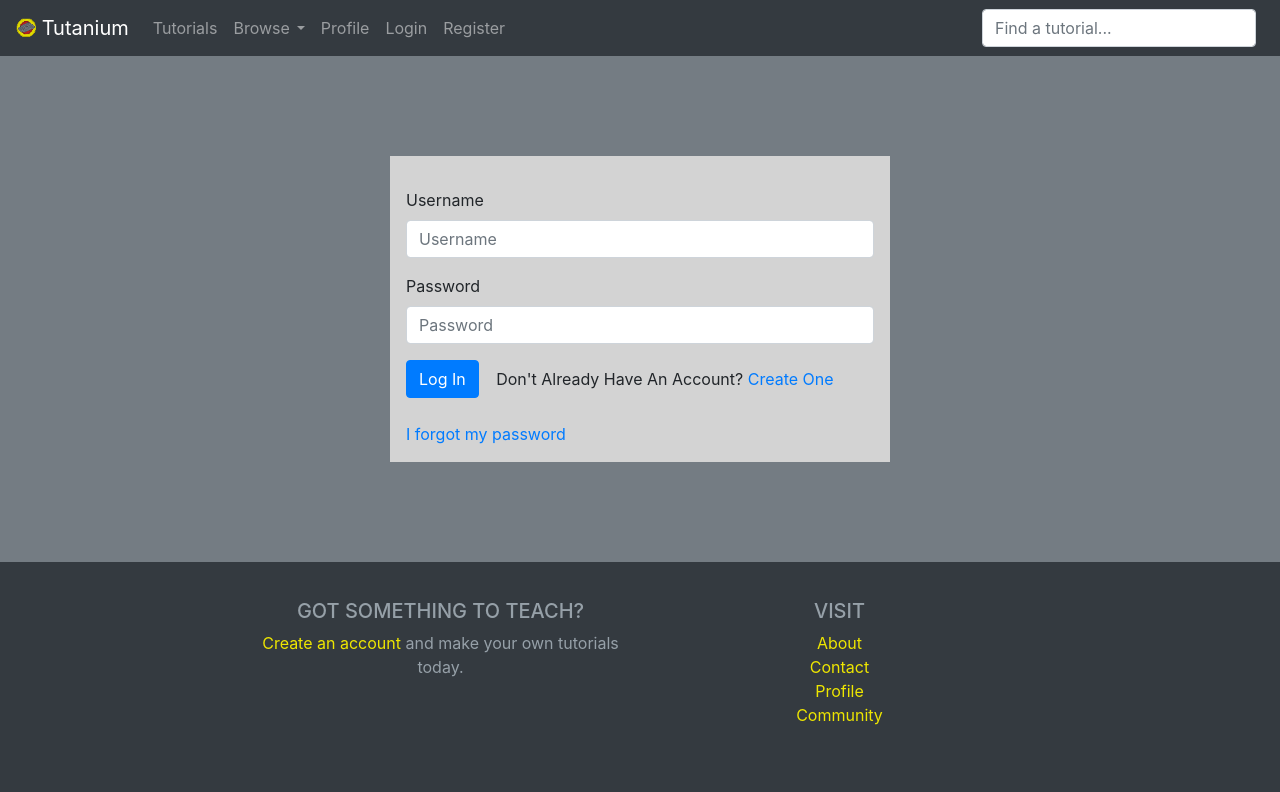
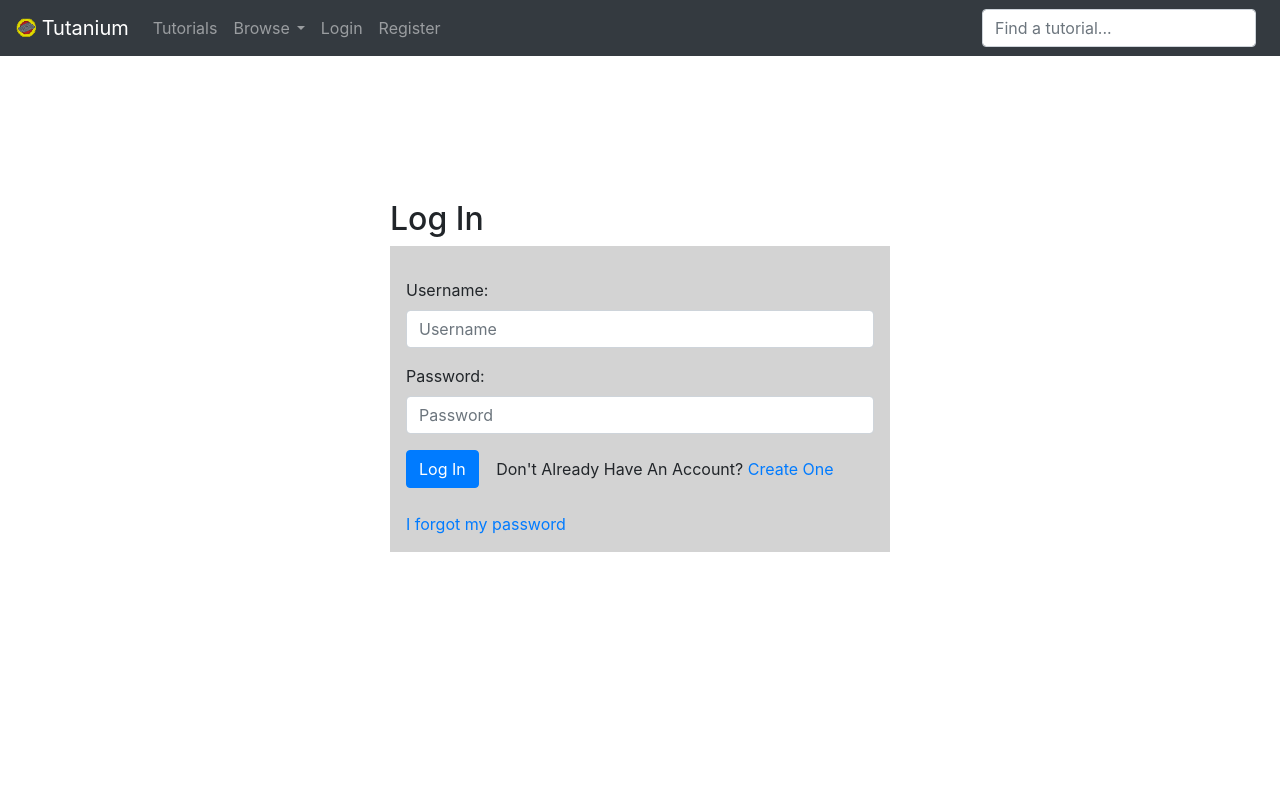
Before and after one commit to NTayloe/Tutanium, a PHP site: page /user_accounts/login.php in a window 1280 px wide. Shown: the top 792 px of the page. Run offline with PHP 8.4, Linux system fonts and the light colour scheme.

Commit message:
Merged PR 17: user account changes
Adds login changes to the header as well as to the profile page

```diff
--- a/css/user_accounts/login.css
+++ b/css/user_accounts/login.css
@@ -22,3 +22,9 @@
 #submit_button {
     margin-top: 1em;
 }
+
+#title {
+    margin-left: auto;
+    margin-right: auto;
+    max-width: 500px;
+}
--- a/html/user_accounts/forgot_password.php
+++ b/html/user_accounts/forgot_password.php
@@ -13,7 +13,7 @@
 </head>
 <body>
 
-    <?php require_once('../includes/helper.php'); ?>
+    <?php require_once('../../includes/helper.php'); ?>
 
     <?php render('header', array('title' => 'Tutanium')); ?>
 
--- a/html/user_accounts/login.php
+++ b/html/user_accounts/login.php
@@ -1,8 +1,10 @@
 <?php
-    require_once('../includes/database_interface.php');
-    require_once('../includes/db_connection.php');
+    require_once('../../includes/database_interface.php');
+    require_once('../../includes/db_connection.php');
 
-    session_start();
+    if(!isset($_SESSION)){
+        session_start();
+    }
 
     //if already logged in redirect to the profile page
     if(isset($_SESSION['authenticated']) && $_SESSION["authenticated"] === true){
@@ -30,6 +32,8 @@
             if($result->num_rows === 1){
 
                 $_SESSION["authenticated"] = true;
+                $_SESSION["username"] = $username;
+                echo "log";
                 header("Location: /html/user_accounts/profile.php");
 
             }else{
@@ -58,21 +62,25 @@
 </head>
 <body>
 
-    <?php require_once('../includes/helper.php'); ?>
+    <?php require_once('../../includes/helper.php'); ?>
 
     <?php render('header', array('title' => 'Tutanium')); ?>
 
-    <div class="container" style="margin-top: 100px; margin-bottom: 100px;">
+    <div id="title" style="margin-top: 200px;">
+        <h2>Log In</h2>
+    </div>
+
+    <div class="container" style="margin-bottom: 300px;">
 
         <form id="login_block" class=".text-center" action="<?= $_SERVER["PHP_SELF"] ?>" method="post" onsubmit="return verify();">
 
             <div id="login_cred">
-                <label for="username">Username</label>
+                <label for="username">Username:</label>
                 <input type="text" id="username" name="username" class="form-control" placeholder="Username">
             </div>
 
             <div id="login_cred">
-                <label for="password">Password</label>
+                <label for="password">Password:</label>
                 <input type="password" id="password" name="password" class="form-control" placeholder="Password">
             </div>
 
--- a/html/user_accounts/terms.php
+++ b/html/user_accounts/terms.php
@@ -12,7 +12,7 @@
     <title>Terms and Conditions</title>
 </head>
 <body>
-    <?php require_once('../includes/helper.php'); ?>
+    <?php require_once('../../includes/helper.php'); ?>
 
     <?php render('header', array('title' => 'Tutanium')); ?>
 
--- a/templates/header.php
+++ b/templates/header.php
@@ -1,23 +1,38 @@
+<?php
+
+    if(!isset($_SESSION)){
+        session_start();
+    }
+
+    //if already logged in redirect to the profile page
+    if(isset($_SESSION['authenticated']) && $_SESSION["authenticated"] === true){
+        echo "<script>console.log('preauth');</script>";
+    }
+
+?>
+
+
 <!DOCTYPE html>
 <html lang="en">
 <head>
     <meta charset="UTF-8">
     <meta name="viewport" content="width=device-width, initial-scale=1.0">
     <meta http-equiv="X-UA-Compatible" content="ie=edge">
-    <link rel="stylesheet" href="../css/bootstrap/bootstrap.min.css">
-    <link rel="stylesheet" href="../css/navbar-footer.css">
-    <link rel="stylesheet" href="../css/universal.css">
-    <link rel="stylesheet" href="../css/shop-homepage.css">
+    <link rel="stylesheet" href="/css/bootstrap/bootstrap.min.css">
+    <link rel="stylesheet" href="/css/navbar-footer.css">
+    <link rel="stylesheet" href="/css/universal.css">
     <script src="https://code.jquery.com/jquery-3.3.1.slim.min.js" integrity="sha384-q8i/X+965DzO0rT7abK41JStQIAqVgRVzpbzo5smXKp4YfRvH+8abtTE1Pi6jizo" crossorigin="anonymous"></script>
     <script src="https://cdnjs.cloudflare.com/ajax/libs/popper.js/1.14.7/umd/popper.min.js" integrity="sha384-UO2eT0CpHqdSJQ6hJty5KVphtPhzWj9WO1clHTMGa3JDZwrnQq4sF86dIHNDz0W1" crossorigin="anonymous"></script>
-    <script src="../js/bootstrap/bootstrap.min.js"></script>
+    <script src="/js/bootstrap/bootstrap.min.js"></script>
     <title><?php echo htmlspecialchars($title)?></title>
 </head>
 
 <body>
+
+    <div>
         <!-- Navbar -->
         <nav class="navbar navbar-expand-lg navbar-dark bg-dark fixed-top">
-      <a class="navbar-brand" href="../html/index.html"><img src="../images/Tutanium_Logo.png" class="logo-image" alt="Tutanium pixel logo" height="20px" width="20px"> Tutanium</a>
+            <a class="navbar-brand" href="/html/index.php"><img src="/images/Tutanium_Logo.png" class="logo-image" alt="Tutanium pixel logo" height="20px" width="20px"> Tutanium</a>
             <button class="navbar-toggler collapsed" type="button" data-toggle="collapse" data-target="#navbarSupportedContent" aria-controls="navbarSupportedContent" aria-expanded="false" aria-label="Toggle navigation">
                 <span class="icon-bar top-bar"></span>
                 <span class="icon-bar middle-bar"></span>
@@ -31,7 +46,7 @@
                     </li>
                     <li class="nav-item dropdown">
                         <div class="btn-group">
-                      <a href="../html/browse.html"><button type="button" class="nav-link btn btn-secondary" id="navbarDropdown">Browse</button></a>
+                            <a href="/html/browse.php"><button type="button" class="nav-link btn btn-secondary" id="navbarDropdown">Browse</button></a>
                             <button type="button" class="nav-link btn btn-secondary dropdown-toggle dropdown-toggle-split" id="navbarDropdownCaret" data-toggle="dropdown" aria-haspopup="true" aria-expanded="false">
                                 <span class="sr-only">Browse</span>
                             </button>
@@ -41,23 +56,38 @@
                                 <a class="dropdown-item" href="#">Math</a>
                                 <a class="dropdown-item" href="#">Art</a>
                                 <a class="dropdown-item" href="#">Food</a>
-                          <a class="dropdown-item" href="../html/lifestyle.html">Lifestyle</a>
+                                <a class="dropdown-item" href="/html/lifestyle.html">Lifestyle</a>
                                 <a class="dropdown-item" href="#">Nature</a>
                                 <a class="dropdown-item" href="#">Music</a>
                                 <a class="dropdown-item" href="#">Exercise</a>
-                          <a class="dropdown-item" href="../html/browse.html">More...</a>
+                                <a class="dropdown-item" href="/html/browse.php">More...</a>
                             </div>
                         </div>
                     </li>
-              <li class="nav-item">
-                  <a class="nav-link" href="../html/user_accounts/profile.html">Profile</a>
-              </li>
-              <li class="nav-item">
-                  <a class="nav-link" href="../html/user_accounts/login.html">Login</a>
-              </li>
-              <li class="nav-item">
-                  <a class="nav-link" href="../html/user_accounts/register.html">Register</a>
-              </li>
+
+                    <?php
+
+                        if(!isset($_SESSION['authenticated']) || $_SESSION['authenticated'] === false){
+
+                            echo "<li class=\"nav-item\">";
+                            echo "<a class=\"nav-link\" href=\"/html/user_accounts/login.php\">Login</a>";
+                            echo "</li>";
+
+                            echo "<li class=\"nav-item\">";
+                            echo "<a class=\"nav-link\" href=\"/html/user_accounts/register.php\">Register</a>";
+                            echo "</li>";
+                        }else if(isset($_SESSION['authenticated']) || $_SESSION['authenticated'] === true){
+                            echo "<li class=\"nav-item\">";
+                            echo "<a class=\"nav-link\" href=\"/html/user_accounts/profile.php\">Profile</a>";
+                            echo "</li>";
+
+                            echo "<li class=\"nav-item\">";
+                            echo "<a class=\"nav-link\" href=\"/html/user_accounts/logout.php\">Logout</a>";
+                            echo "</li>";
+                        }
+
+                    ?>
+
                 </ul>
                 <form class="form-inline my-2 my-lg-0" method="GET" action="">
                     <input class="form-control mr-sm-2" type="search" placeholder="Find a tutorial..." aria-label="Search">
@@ -65,4 +95,6 @@
                 </form>
             </div>
         </nav>
-  <main>
+    </div>
+
+</body>
```
Also changed, not shown: html/user_accounts/delete_account.php (added, +29 -0 lines), html/user_accounts/logout.php (added, +15 -0 lines), html/user_accounts/profile.php (+59 -11 lines), html/user_accounts/register.php (+9 -6 lines). Lines whose indentation alone changed are shown as unchanged.
